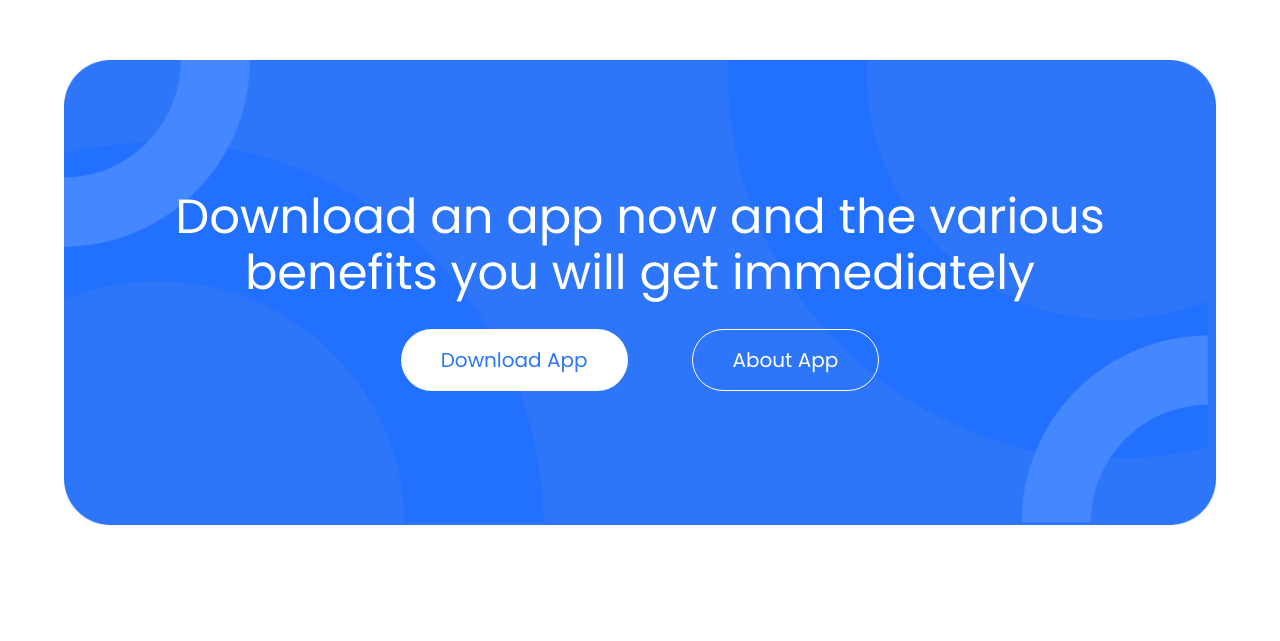
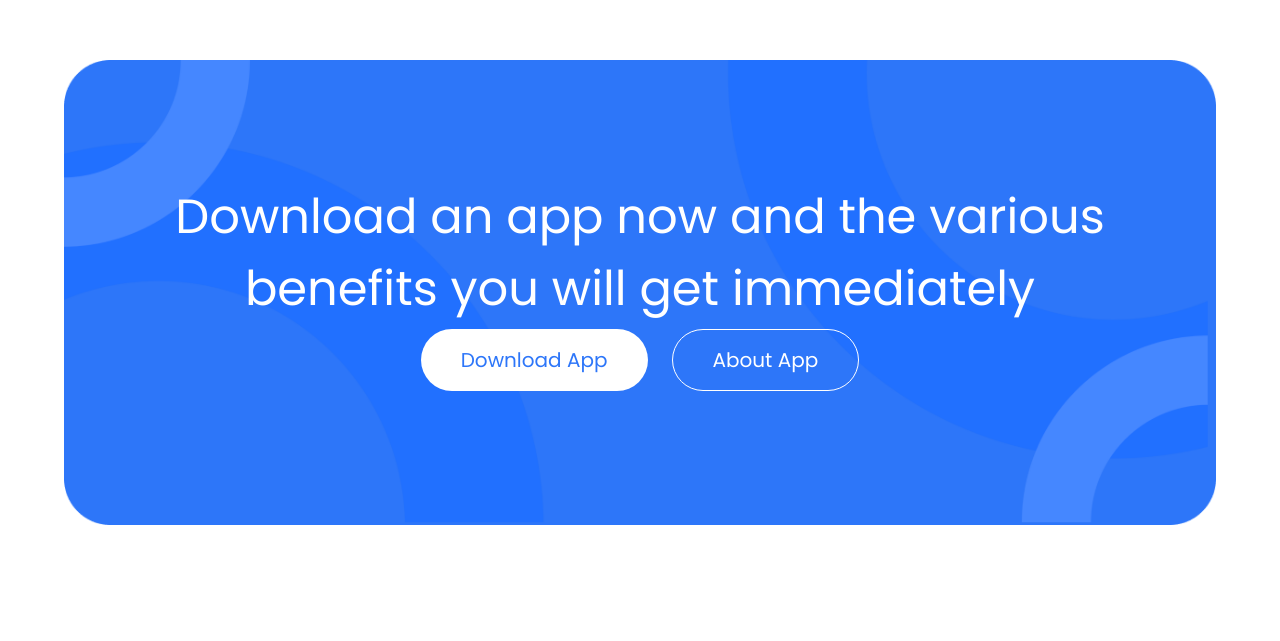
Before and after one commit to Alfitra2307/Tugas_Tekweb_2300016075, a website: page index.html in a window 1280 px wide. Shown: the part 2499-3140 px from the top of the page. Drawn offline with nearby package versions, Linux system fonts and the light colour scheme.

Commit message:
praktikum 5

```diff
--- a/index.html
+++ b/index.html
@@ -146,31 +146,34 @@
         </div>
     </section>
     <div class="relative w-full py-16 md:py-24">
-        <div class="max-w-6xl mx-auto px-4 md:px-0">
+        <div class="relative max-w-6xl mx-auto px-4 md:px-0">
             <img src="src/images/Group 8.png" alt="Rectangle" class="w-full h-auto md:h-[500px] object-cover">
-            <div class="absolute inset-0 flex flex-col justify-center items-center px-4 md:px-0">
-                <p class="text-3xl md:text-5xl text-white mb-2 text-center">
+            <div class="absolute inset-0 flex flex-col justify-center items-center px-4 md:px-0 space-y-4">
+                <p class="text-2xl md:text-5xl text-white text-center mb-1 md:mb-2 leading-tight">
                     Download an app now and the various
                 </p>
-                <p class="text-3xl md:text-5xl text-white text-center">
+                <p class="text-2xl md:text-5xl text-white text-center leading-tight">
                     benefits you will get immediately
                 </p>
-                <div class="flex flex-col md:flex-row space-y-4 md:space-y-0 md:space-x-16 mt-8">
+
+                <div class="flex flex-col md:flex-row space-y-4 md:space-y-0 md:space-x-6 mt-6">
                     <button
-                        class="bg-white text-custom-blue py-3 md:py-4 px-8 md:px-10 rounded-full text-lg md:text-xl">
+                        class="bg-white text-custom-blue py-3 md:py-4 px-8 md:px-10 rounded-full text-lg md:text-xl hover:bg-gray-200 transition duration-300">
                         Download App
                     </button>
                     <button
-                        class="border border-white text-white py-3 md:py-4 px-8 md:px-10 rounded-full text-lg md:text-xl">
+                        class="border border-white text-white py-3 md:py-4 px-8 md:px-10 rounded-full text-lg md:text-xl hover:bg-white hover:text-custom-blue transition duration-300">
                         About App
                     </button>
                 </div>
             </div>
         </div>
+
     </div>
     <div class="flex flex-col md:flex-row items-start space-y-6 md:space-x-10 mb-16 w-full">
         <div class="w-full md:w-1/2 flex justify-center md:justify-start my-6 md:my-10">
-            <img src="src/images/Group 9.png" alt="App Feature 1" class="w-full h-full object-cover rounded-md md:rounded-none">
+            <img src="src/images/Group 9.png" alt="App Feature 1"
+                class="w-full h-full object-cover rounded-md md:rounded-none">
         </div>
 
         <div class="md:w-1/2 w-full flex flex-col items-center md:items-start px-4 md:px-0">
```
